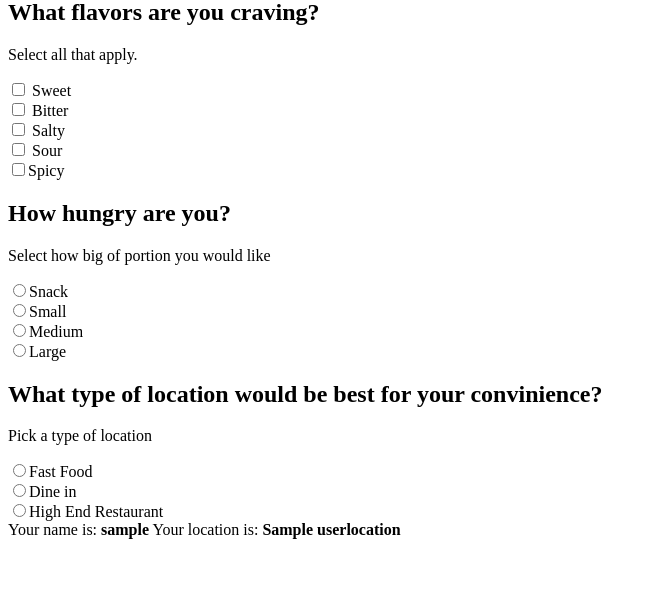
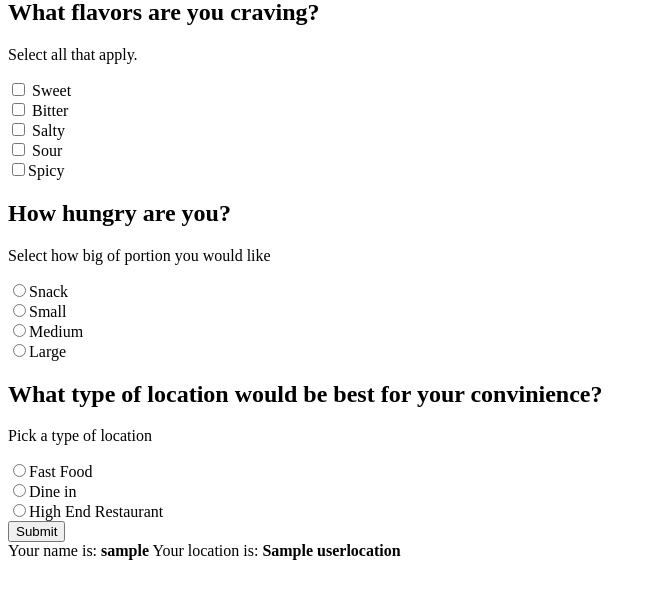
Before and after one commit to Reyna1237/food-project, a Python web app: template food-app/templates/secondpd.html in a window 1280 px wide. Shown: the part 81-680 px from the top of the page, without its empty margins (0-656 px from the left). Run offline with Jinja, Linux system fonts and the light colour scheme; the template is opened without the code that fills it: most values are stand-ins (such as "Sample title", 1, 10 or a date in 2020).

Commit message:
added the submit button in html

```diff
--- a/food-app/templates/secondpd.html
+++ b/food-app/templates/secondpd.html
@@ -25,10 +25,12 @@
       <input type= "radio" name= "portion" value = "Large"/>Large<br/>
 
           <h2>What type of location would be best for your convinience?</h2>
+
       <p>Pick a type of location</p>
         <input type= "radio" name= "location" value = "Fast-Food"/>Fast Food<br/>
           <input type= "radio" name= "location" value = "Dine-in"/>Dine in<br/>
           <input type= "radio" name= "location" value = "High-end"/>High End Restaurant<br/>
+      <input type = "submit" value ="Submit"/>
     </form>
 
     Your name is:
```
